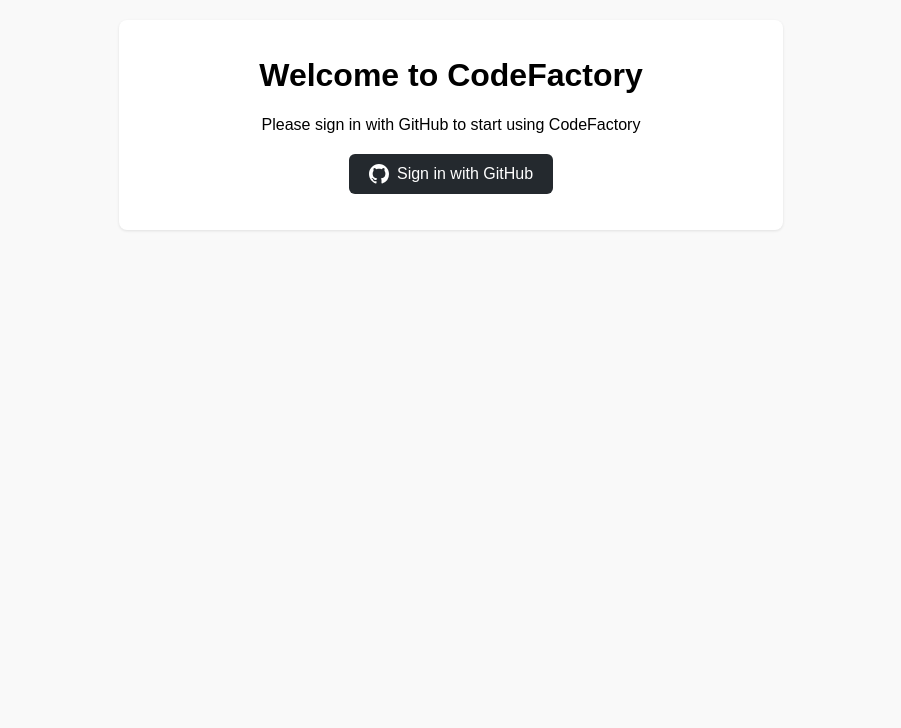
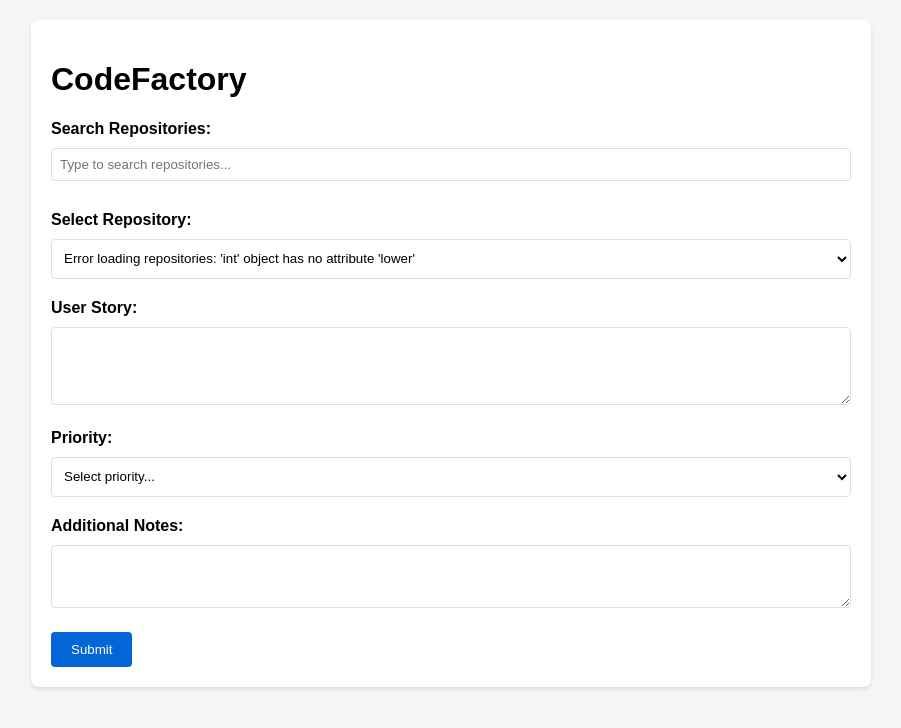
Before and after one commit to jensmollelsborg/CodeFactory, a Flask app: page / in a window 1280 px wide. Shown: the top 728 px of the page, without its empty margins (189-1090 px from the left). Run offline with Flask 2, Linux system fonts and the light colour scheme; the visitor is signed in with stand-in values (Sample User, id 1).

Commit message:
Bitbucket initial implementation

```diff
--- a/app.py
+++ b/app.py
@@ -43,6 +43,7 @@
 )
 from codefactory.utils.validation import validate_user_story_input
 from codefactory.utils.logging import setup_logging, get_logger
+from codefactory.services.git_provider import get_provider
 
 # Load environment variables
 load_dotenv()
@@ -75,11 +76,18 @@
 @app.route('/')
 def index():
     """Render the main page."""
-    authenticated = is_authenticated()
-    user = session.get('github_user', {}) if authenticated else None
+    authenticated = session.get('authenticated', False)
+    user_info = None
+
+    if authenticated:
+        if 'github_user' in session:
+            user_info = session['github_user']
+        elif 'bitbucket_user' in session:
+            user_info = session['bitbucket_user']
+
     return render_template('index.html',
                          authenticated=authenticated,
-                         user=user)
+                         user_info=user_info)
 
 @app.route('/auth/github')
 def github_login():
@@ -346,17 +354,29 @@
     )
 
 @app.route('/api/repositories')
-@login_required
 def get_repositories():
-    """Get list of GitHub repositories accessible to the user."""
+    """API endpoint to fetch repositories."""
     try:
-        repositories = get_user_repositories()
-        return jsonify({"repositories": repositories})
-    except GitOperationError as e:
-        return jsonify({"error": str(e)}), 400
+        if not session.get('authenticated'):
+            return jsonify({'error': 'Not authenticated'}), 401
+
+        provider_name = session.get('git_provider')
+        if not provider_name:
+            return jsonify({'error': 'No git provider selected'}), 400
+
+        provider = get_provider(provider_name)
+        logger.info(f"Fetching repositories for provider: {provider_name}")
+
+        # For Bitbucket, we don't need the token as it's stored in the provider
+        token = session.get('github_token', {}).get('access_token') if provider_name == 'github' else None
+
+        repositories = provider.get_repositories(token)
+        logger.info(f"Successfully fetched {len(repositories)} repositories")
+
+        return jsonify({'repositories': repositories})
     except Exception as e:
-        logger.error(f"Unexpected error fetching repositories: {str(e)}")
-        return jsonify({"error": "Internal server error"}), 500
+        logger.error(f"Error fetching repositories: {str(e)}")
+        return jsonify({'error': str(e)}), 500
 
 @app.route('/stories', methods=['GET'])
 def view_stories():
@@ -378,6 +398,50 @@
     except DatabaseError as e:
         return jsonify({"error": str(e)}), 500
 
+@app.route('/auth/bitbucket')
+def bitbucket_login():
+    """Handle Bitbucket Server token authentication."""
+    try:
+        provider = get_provider('bitbucket')
+        # Store provider in session
+        session['git_provider'] = 'bitbucket'
+
+        # Get user info to verify token works
+        user_info = provider.get_user_info(None)
+        session['bitbucket_user'] = user_info
+        session['authenticated'] = True
+
+        return redirect(url_for('index'))
+    except Exception as e:
+        logger.error(f"Failed to authenticate with Bitbucket: {str(e)}")
+        return render_template('index.html',
+                           error="Failed to authenticate with Bitbucket. Please check your access token.",
+                           authenticated=False)
+
+@app.route('/auth/bitbucket/callback')
+def bitbucket_callback():
+    """Handle Bitbucket OAuth callback."""
+    if 'error' in request.args:
+        return render_template('index.html',
+                            error=request.args.get('error_description', request.args['error']),
+                            authenticated=False)
+
+    try:
+        provider = get_provider('bitbucket')
+        token = provider.fetch_token(request.args['code'], request.url)
+        session['bitbucket_token'] = token
+
+        # Get user info
+        user_data = provider.get_user_info(token['access_token'])
+        session['bitbucket_user'] = user_data
+
+        return redirect(url_for('index'))
+    except Exception as e:
+        logger.error(f"Bitbucket authentication failed: {str(e)}")
+        return render_template('index.html',
+                            error=f"Authentication failed: {str(e)}",
+                            authenticated=False)
+
 if __name__ == '__main__':
     init_db()
     # Create SSL context for HTTPS
--- a/requirements.txt
+++ b/requirements.txt
@@ -16,3 +16,6 @@
 
 # File handling
 pathspec>=0.11.0
+
+# Add these lines to existing requirements.txt
+bitbucket-python==0.2.2
--- a/templates/index.html
+++ b/templates/index.html
@@ -3,101 +3,76 @@
 <head>
     <meta charset="UTF-8">
     <meta name="viewport" content="width=device-width, initial-scale=1.0">
-    <title>User Story Submission</title>
+    <title>CodeFactory</title>
     <style>
-        /* Basic styling for clarity */
         body {
             font-family: Arial, sans-serif;
-            background-color: #f9f9f9;
-            margin: 0;
+            margin: 20px;
+            background: #f5f5f5;
+        }
+
+        .container {
+            max-width: 800px;
+            margin: 0 auto;
+            background: white;
             padding: 20px;
+            border-radius: 8px;
+            box-shadow: 0 2px 4px rgba(0,0,0,0.1);
         }
-        .form-container {
-            max-width: 600px;
-            margin: auto;
-            background: #fff;
-            padding: 1rem 2rem;
-            border-radius: 8px;
-            box-shadow: 0 1px 3px rgba(0,0,0,0.1);
+
+        .form-group {
+            margin-bottom: 20px;
         }
+
         label {
             display: block;
-            margin-top: 1rem;
+            margin-bottom: 5px;
             font-weight: bold;
         }
-        input[type="text"],
-        textarea,
-        select {
+
+        select, input, textarea {
             width: 100%;
             padding: 8px;
-            margin-top: 0.5rem;
+            border: 1px solid #ddd;
+            border-radius: 4px;
             box-sizing: border-box;
-            border-radius: 4px;
-            border: 1px solid #ccc;
+            margin-top: 5px;
         }
+
+        select {
+            height: 40px;
+            background-color: white;
+        }
+
+        .repository-search {
+            margin-bottom: 10px;
+        }
+
+        #repository-search {
+            width: 100%;
+            padding: 8px;
+            margin-bottom: 10px;
+        }
+
         button {
-            margin-top: 1.5rem;
-            background-color: #007bff;
-            color: #fff;
-            padding: 0.75rem 1.5rem;
+            background-color: #0366d6;
+            color: white;
+            padding: 10px 20px;
             border: none;
             border-radius: 4px;
             cursor: pointer;
         }
+
         button:hover {
-            background-color: #0056b3;
-        }
-        h1 {
-            text-align: center;
-        }
-        .repo-select-container {
-            position: relative;
-        }
-        .repo-search {
-            margin-bottom: 10px;
-        }
-        .repo-list {
-            max-height: 200px;
-            overflow-y: auto;
-            border: 1px solid #ddd;
-            border-radius: 4px;
-            background-color: white;
-        }
-        .repo-item {
-            padding: 8px;
-            cursor: pointer;
-            border-bottom: 1px solid #eee;
-        }
-        .repo-item:hover {
-            background-color: #f0f0f0;
-        }
-        .repo-item .name {
-            font-weight: bold;
-        }
-        .repo-item .description {
-            font-size: 12px;
-            color: #666;
-            margin-top: 4px;
-        }
-        .loading {
-            text-align: center;
-            padding: 20px;
-            color: #666;
-        }
-        .error {
-            color: #d32f2f;
-            padding: 10px;
-            margin: 10px 0;
-            border: 1px solid #d32f2f;
-            border-radius: 4px;
-            background-color: #ffebee;
-        }
-        .auth-container {
-            text-align: center;
-            margin: 20px 0;
+            background-color: #0255b3;
         }
 
-        .github-button {
+        .login-options {
+            text-align: center;
+            margin-top: 20px;
+        }
+
+        .github-button, .bitbucket-button {
             display: inline-flex;
             align-items: center;
             background-color: #24292e;
@@ -107,13 +82,14 @@
             text-decoration: none;
             font-weight: 500;
             transition: background-color 0.2s;
+            margin: 0 10px;
         }
 
-        .github-button:hover {
+        .github-button:hover, .bitbucket-button:hover {
             background-color: #2c3238;
         }
 
-        .github-button svg {
+        .github-button svg, .bitbucket-button svg {
             margin-right: 8px;
         }
 
@@ -143,6 +119,7 @@
         .logout-link:hover {
             text-decoration: underline;
         }
+
         .error-message {
             background-color: #ffebee;
             color: #d32f2f;
@@ -151,93 +128,136 @@
             margin-bottom: 20px;
             border: 1px solid #ffcdd2;
         }
+
+        .repository-section {
+            margin: 20px;
+            max-width: 800px;
+            margin: 0 auto;
+        }
+
+        .repository-item {
+            padding: 15px;
+            border: 1px solid #ddd;
+            margin-bottom: 10px;
+            border-radius: 4px;
+            background: white;
+        }
+
+        .repository-item h3 {
+            margin: 0 0 10px 0;
+        }
+
+        .repository-item a {
+            color: #0366d6;
+            text-decoration: none;
+        }
+
+        .repository-item a:hover {
+            text-decoration: underline;
+        }
+
+        .repository-item p {
+            margin: 5px 0;
+            color: #586069;
+        }
+
+        .repo-meta {
+            margin-top: 10px;
+            font-size: 0.9em;
+        }
+
+        .repo-visibility, .repo-provider {
+            background: #f1f8ff;
+            padding: 2px 6px;
+            border-radius: 3px;
+            margin-right: 8px;
+        }
+
+        .loading, .error, .no-results {
+            padding: 20px;
+            text-align: center;
+            color: #586069;
+        }
+
+        .error {
+            color: #cb2431;
+        }
     </style>
 </head>
 <body>
-    <div class="form-container">
-        {% if error %}
-        <div class="error-message">
-            {{ error }}
-        </div>
-        {% endif %}
+    <div class="container">
+        <h1>CodeFactory</h1>
 
         {% if authenticated %}
-            {% if user %}
-            <div class="user-info">
-                <img src="{{ user.avatar_url }}" alt="Profile picture">
-                <span class="name">{{ user.name or user.login }}</span>
-                <a href="{{ url_for('logout') }}" class="logout-link">Logout</a>
+            <form method="POST" action="{{ url_for('submit_user_story') }}">
+                <div class="form-group">
+                    <label for="repository-search">Search Repositories:</label>
+                    <input type="text" id="repository-search" placeholder="Type to search repositories...">
                 </div>
-            {% endif %}
 
-            <h1>Submit Your User Story</h1>
-            <form id="userStoryForm" action="/submit" method="POST">
+                <div class="form-group">
+                    <label for="repository">Select Repository:</label>
+                    <select id="repository" name="repository" required>
+                        <option value="">Select a repository...</option>
+                    </select>
+                </div>
+
+                <div class="form-group">
                     <label for="userStory">User Story:</label>
-                <textarea id="userStory" name="userStory" rows="5" required></textarea>
+                    <textarea id="userStory" name="userStory" rows="4" required></textarea>
+                </div>
 
-                <label for="priority">Priority Level:</label>
+                <div class="form-group">
+                    <label for="priority">Priority:</label>
                     <select id="priority" name="priority" required>
+                        <option value="">Select priority...</option>
                         <option value="low">Low</option>
                         <option value="medium">Medium</option>
                         <option value="high">High</option>
                     </select>
+                </div>
 
+                <div class="form-group">
                     <label for="notes">Additional Notes:</label>
                     <textarea id="notes" name="notes" rows="3"></textarea>
-
-                <label for="repository">Repository:</label>
-                <div class="repo-select-container">
-                    <input type="text" id="repoSearch" class="repo-search" placeholder="Search repositories...">
-                    <input type="hidden" id="repository" name="repository" required>
-                    <div id="repoList" class="repo-list" style="display: none;"></div>
                 </div>
 
                 <button type="submit">Submit</button>
             </form>
         {% else %}
-            <h1>Welcome to CodeFactory</h1>
-            <p style="text-align: center; margin: 20px 0;">
-                Please sign in with GitHub to start using CodeFactory
-            </p>
-            <div class="auth-container">
-                <a href="{{ url_for('github_login') }}" class="github-button">
-                    <svg height="20" width="20" viewBox="0 0 16 16" fill="currentColor">
-                        <path fill-rule="evenodd" d="M8 0C3.58 0 0 3.58 0 8c0 3.54 2.29 6.53 5.47 7.59.4.07.55-.17.55-.38 0-.19-.01-.82-.01-1.49-2.01.37-2.53-.49-2.69-.94-.09-.23-.48-.94-.82-1.13-.28-.15-.68-.52-.01-.53.63-.01 1.08.58 1.23.82.72 1.21 1.87.87 2.33.66.07-.52.28-.87.51-1.07-1.78-.2-3.64-.89-3.64-3.95 0-.87.31-1.59.82-2.15-.08-.2-.36-1.02.08-2.12 0 0 .67-.21 2.2.82.64-.18 1.32-.27 2-.27.68 0 1.36.09 2 .27 1.53-1.04 2.2-.82 2.2-.82.44 1.1.16 1.92.08 2.12.51.56.82 1.27.82 2.15 0 3.07-1.87 3.75-3.65 3.95.29.25.54.73.54 1.48 0 1.07-.01 1.93-.01 2.2 0 .21.15.46.55.38A8.013 8.013 0 0016 8c0-4.42-3.58-8-8-8z"></path>
-                    </svg>
-                    Sign in with GitHub
-                </a>
+            <div class="login-options">
+                <a href="{{ url_for('github_login') }}" class="github-button">Sign in with GitHub</a>
+                <a href="{{ url_for('bitbucket_login') }}" class="bitbucket-button">Sign in with Bitbucket</a>
             </div>
         {% endif %}
     </div>
 
-    {% if authenticated %}
     <script>
+        const repoSearch = document.getElementById('repository-search');
+        const repoSelect = document.getElementById('repository');
         let repositories = [];
-        const repoSearch = document.getElementById('repoSearch');
-        const repoList = document.getElementById('repoList');
-        const repoInput = document.getElementById('repository');
 
-        // Fetch repositories when the page loads
-        window.addEventListener('load', fetchRepositories);
+        function filterRepositories() {
+            const searchTerm = repoSearch.value.toLowerCase();
 
-        // Show repo list when clicking the search box
-        repoSearch.addEventListener('focus', () => {
-            repoList.style.display = 'block';
-            filterRepositories();
+            // Clear current options except the first one
+            while (repoSelect.options.length > 1) {
+                repoSelect.remove(1);
+            }
+
+            // Filter and add matching repositories
+            repositories
+                .filter(repo => repo.full_name.toLowerCase().includes(searchTerm))
+                .forEach(repo => {
+                    const option = document.createElement('option');
+                    option.value = repo.url;
+                    option.textContent = repo.full_name;
+                    repoSelect.appendChild(option);
                 });
-
-        // Hide repo list when clicking outside
-        document.addEventListener('click', (e) => {
-            if (!e.target.closest('.repo-select-container')) {
-                repoList.style.display = 'none';
         }
-        });
-
-        // Filter repositories when typing
-        repoSearch.addEventListener('input', filterRepositories);
 
         function fetchRepositories() {
-            repoList.innerHTML = '<div class="loading">Loading repositories...</div>';
+            console.log('Fetching repositories...');
 
             fetch('/api/repositories')
                 .then(response => response.json())
@@ -245,35 +265,25 @@
                     if (data.error) {
                         throw new Error(data.error);
                     }
-                    repositories = data.repositories;
-                    filterRepositories();
+                    console.log(`Received ${data.repositories.length} repositories`);
+                    repositories = data.repositories.sort((a, b) =>
+                        a.full_name.localeCompare(b.full_name)
+                    );
+                    filterRepositories(); // Initial population
                 })
                 .catch(error => {
-                    repoList.innerHTML = `<div class="error">${error.message}</div>`;
+                    console.error('Error:', error);
+                    repoSelect.innerHTML = `<option value="">Error loading repositories: ${error.message}</option>`;
                 });
         }
 
-        function filterRepositories() {
-            const searchTerm = repoSearch.value.toLowerCase();
-            const filtered = repositories.filter(repo =>
-                repo.full_name.toLowerCase().includes(searchTerm) ||
-                (repo.description && repo.description.toLowerCase().includes(searchTerm))
-            );
-
-            repoList.innerHTML = filtered.map(repo => `
-                <div class="repo-item" onclick="selectRepository('${repo.url}', '${repo.full_name}')">
-                    <div class="name">${repo.full_name}</div>
-                    ${repo.description ? `<div class="description">${repo.description}</div>` : ''}
-                </div>
-            `).join('');
+        // Initialize
+        document.addEventListener('DOMContentLoaded', () => {
+            if (repoSearch && repoSelect) {
+                repoSearch.addEventListener('input', filterRepositories);
+                fetchRepositories();
             }
-
-        function selectRepository(url, fullName) {
-            repoInput.value = url;
-            repoSearch.value = fullName;
-            repoList.style.display = 'none';
-        }
+        });
     </script>
-    {% endif %}
 </body>
 </html>
```
Also changed, not shown: codefactory/services/git_provider.py (added, +239 -0 lines), 1 other file. Lines whose indentation alone changed are shown as unchanged.
